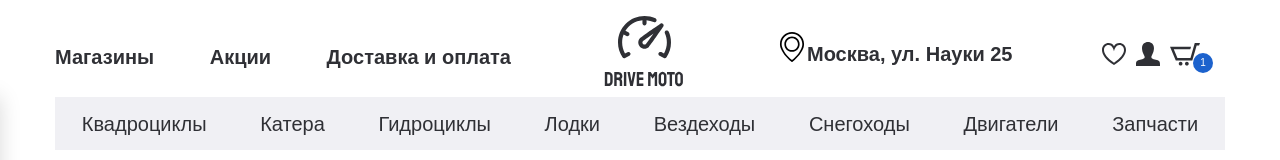
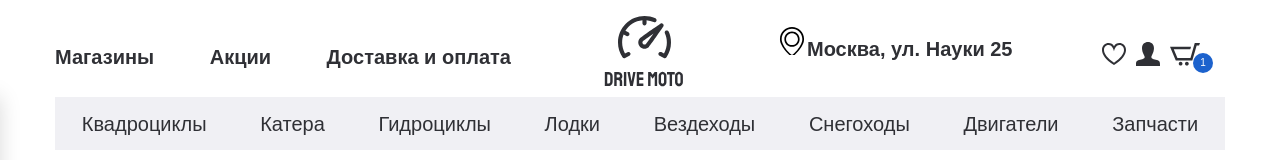
Before and after one commit to boris1418/drivemoto, a plain HTML site: page drivemoto/index.html in a window 1280 px wide. Shown: the top 160 px of the page. Drawn offline with nearby package versions, Linux system fonts and the light colour scheme.

Commit message:
fix adress

```diff
--- a/drivemoto/css/style.css
+++ b/drivemoto/css/style.css
@@ -86,6 +86,7 @@ body {
     width: 265px;
     padding-left: 30px;
     position: relative;
+    margin-bottom: 15px;
 }
 
 .header_adress::before {
@@ -93,7 +94,7 @@ body {
     position: absolute;
     background-image: url("../img/svg/adress-icon.svg");
     width: 30px;
-    height: 30px;
+    height: 28px;
     left: 0;
     top: -10px;
 }
```
